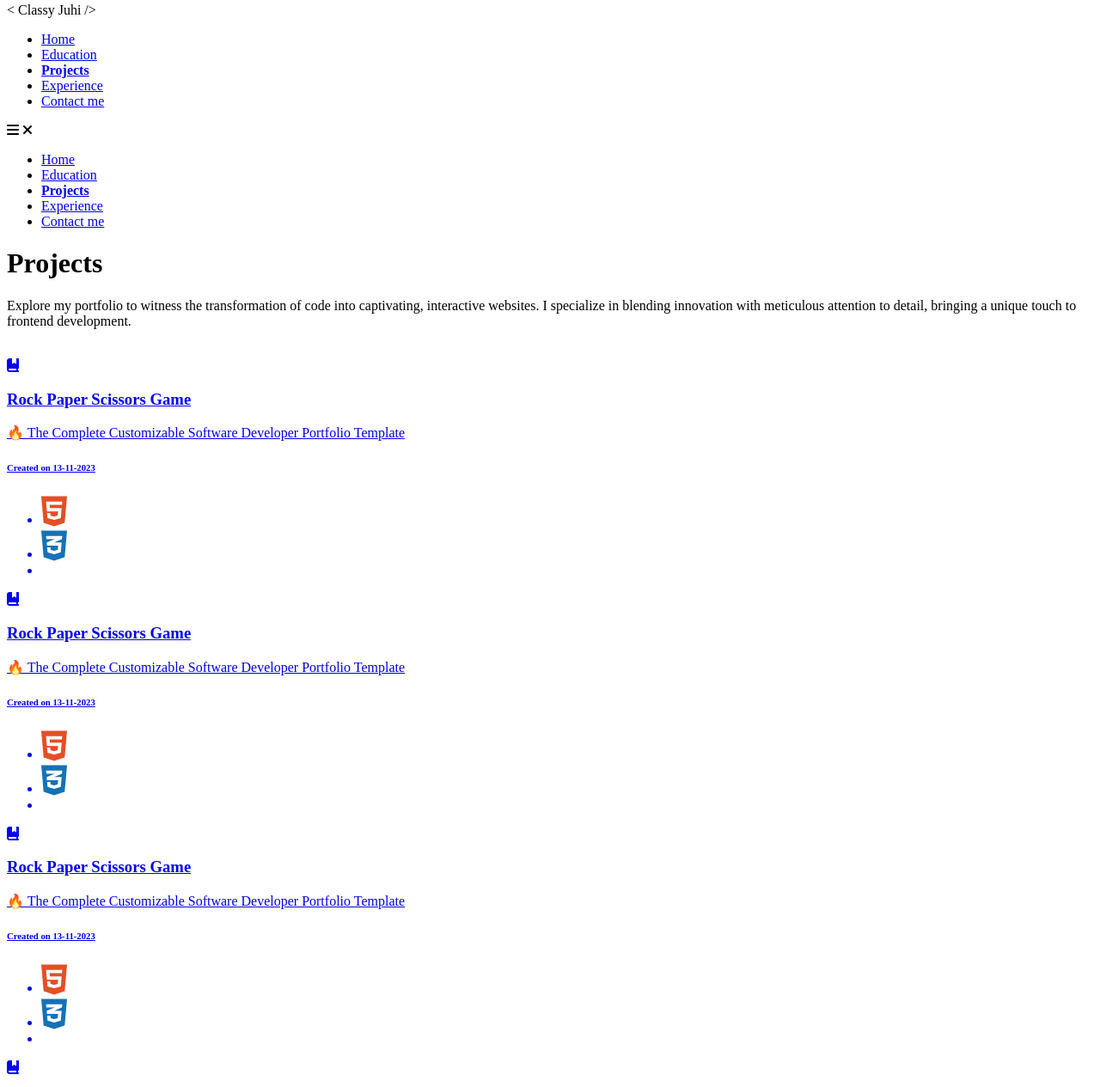
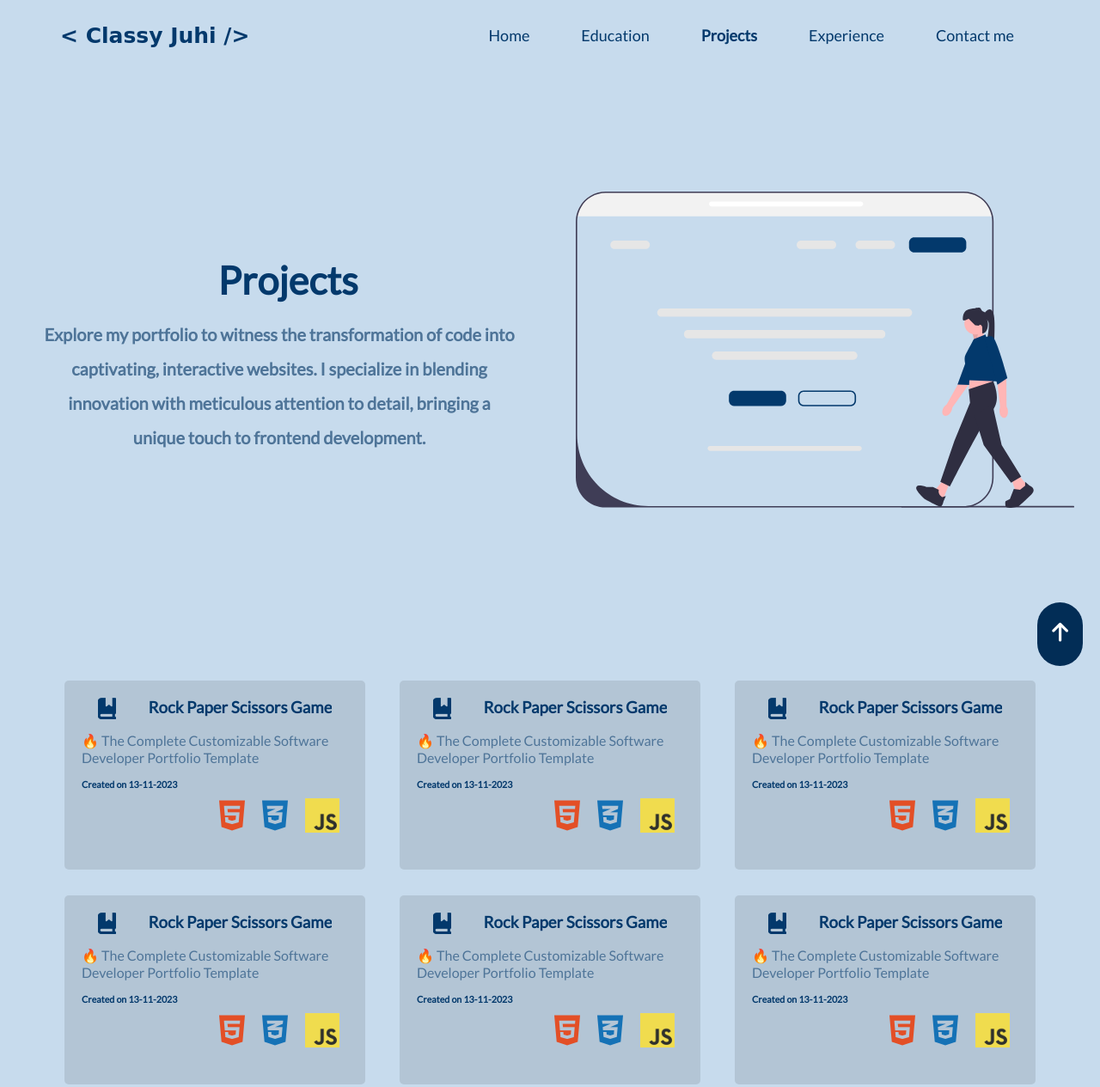
Before and after one commit to ClassyJuhi/Classy-Juhi-Portfolio, a plain HTML site: page html_pages/projects.html in a window 1280 px wide. Shown: the part 5-1270 px from the top of the page at 86% size. Drawn offline with Linux system fonts and the light colour scheme; the site is published under a folder, as on GitHub Pages, so addresses that start at the root find nothing; a web font is replaced by a local one.

Commit message:
update project

```diff
--- a/html_pages/projects.html
+++ b/html_pages/projects.html
@@ -5,9 +5,9 @@
   <meta charset="UTF-8">
   <meta name="viewport" content="width=device-width, initial-scale=1.0">
   <title>Document</title>
-  <link rel="favicon" type="png/image" href="/assets/logo.svg">
-  <link rel="stylesheet" href="/style_pages/projects.css">
-  <link rel="stylesheet" href="/style_pages/common.css">
+  <link rel="favicon" type="png/image" href="../assets/logo.svg">
+  <link rel="stylesheet" href="../style_pages/projects.css">
+  <link rel="stylesheet" href="../style_pages/common.css">
   <link rel="stylesheet" href="https://cdnjs.cloudflare.com/ajax/libs/font-awesome/6.4.2/css/all.min.css">
 </head>
 
@@ -19,22 +19,22 @@
         </juhi>
       </div>
       <ul id="navLi">
-        <li><a href="/html_pages/home.html">Home</a></li>
-        <li><a href="/html_pages/education.html">Education</a></li>
-        <li><a style="font-weight: 700;" href="/html_pages/projects.html">Projects</a></li>
-        <li><a href="/html_pages/experience.html">Experience</a></li>
-        <li><a href="/html_pages/contact.html">Contact me</a></li>
+        <li><a href="../html_pages/home.html">Home</a></li>
+        <li><a href="../html_pages/education.html">Education</a></li>
+        <li><a style="font-weight: 700;" href="../html_pages/projects.html">Projects</a></li>
+        <li><a href="../html_pages/experience.html">Experience</a></li>
+        <li><a href="../html_pages/contact.html">Contact me</a></li>
       </ul>
       <i class="fa-solid fa-bars" id="openSidebar"></i>
       <i class="fa-solid fa-xmark" id="closeSidebar"></i>
     </nav>
     <div class="sidebar" id="sidebar">
       <ul id="sidebarLi">
-        <li><a href="/html_pages/home.html">Home</a></li>
-        <li><a href="/html_pages/education.html">Education</a></li>
-        <li><a style="font-weight: 700;" href="/html_pages/projects.html">Projects</a></li>
-        <li><a href="/html_pages/experience.html">Experience</a></li>
-        <li><a href="/html_pages/contact.html">Contact me</a></li>
+        <li><a href="../html_pages/home.html">Home</a></li>
+        <li><a href="../html_pages/education.html">Education</a></li>
+        <li><a style="font-weight: 700;" href="../html_pages/projects.html">Projects</a></li>
+        <li><a href="../html_pages/experience.html">Experience</a></li>
+        <li><a href="../html_pages/contact.html">Contact me</a></li>
       </ul>
     </div>
       <div class="projectIntro">
@@ -44,7 +44,7 @@
             specialize in blending innovation with meticulous attention to detail, bringing a unique touch to frontend
             development.</p>
         </div>
-        <img src="/assets/project.svg" alt="">
+        <img src="../assets/project.svg" alt="">
       </div>
 
     <div class="projectBoxes animate">
@@ -60,7 +60,7 @@
             <ul class="lang">
               <li class="list1"><i class="fa-brands fa-html5" style="color: #e34f26; font-size: 40px;"></i></li>
               <li class="list2"><i class="fa-brands fa-css3-alt" style="color: #1572b6; font-size: 40px;"></i></li>
-              <li class="list3"><img style="width: 40px;" src="/assets/Js.png" alt=""></li>
+              <li class="list3"><img style="width: 40px;" src="../assets/Js.png" alt=""></li>
             </ul>
           </a>
         </div>
@@ -75,7 +75,7 @@
             <ul class="lang">
               <li class="list1"><i class="fa-brands fa-html5" style="color: #e34f26; font-size: 40px;"></i></li>
               <li class="list2"><i class="fa-brands fa-css3-alt" style="color: #1572b6; font-size: 40px;"></i></li>
-              <li class="list3"><img style="width: 40px;" src="/assets/Js.png" alt=""></li>
+              <li class="list3"><img style="width: 40px;" src="../assets/Js.png" alt=""></li>
             </ul>
           </a>
         </div>
@@ -90,7 +90,7 @@
             <ul class="lang">
               <li class="list1"><i class="fa-brands fa-html5" style="color: #e34f26; font-size: 40px;"></i></li>
               <li class="list2"><i class="fa-brands fa-css3-alt" style="color: #1572b6; font-size: 40px;"></i></li>
-              <li class="list3"><img style="width: 40px;" src="/assets/Js.png" alt=""></li>
+              <li class="list3"><img style="width: 40px;" src="../assets/Js.png" alt=""></li>
             </ul>
           </a>
         </div>
@@ -105,7 +105,7 @@
             <ul class="lang">
               <li class="list1"><i class="fa-brands fa-html5" style="color: #e34f26; font-size: 40px;"></i></li>
               <li class="list2"><i class="fa-brands fa-css3-alt" style="color: #1572b6; font-size: 40px;"></i></li>
-              <li class="list3"><img style="width: 40px;" src="/assets/Js.png" alt=""></li>
+              <li class="list3"><img style="width: 40px;" src="../assets/Js.png" alt=""></li>
             </ul>
           </a>
         </div>
@@ -120,7 +120,7 @@
             <ul class="lang">
               <li class="list1"><i class="fa-brands fa-html5" style="color: #e34f26; font-size: 40px;"></i></li>
               <li class="list2"><i class="fa-brands fa-css3-alt" style="color: #1572b6; font-size: 40px;"></i></li>
-              <li class="list3"><img style="width: 40px;" src="/assets/Js.png" alt=""></li>
+              <li class="list3"><img style="width: 40px;" src="../assets/Js.png" alt=""></li>
             </ul>
           </a>
         </div>
@@ -135,7 +135,7 @@
             <ul class="lang">
               <li class="list1"><i class="fa-brands fa-html5" style="color: #e34f26; font-size: 40px;"></i></li>
               <li class="list2"><i class="fa-brands fa-css3-alt" style="color: #1572b6; font-size: 40px;"></i></li>
-              <li class="list3"><img style="width: 40px;" src="/assets/Js.png" alt=""></li>
+              <li class="list3"><img style="width: 40px;" src="../assets/Js.png" alt=""></li>
             </ul>
           </a>
         </div>
@@ -149,8 +149,8 @@
   <footer>
     <p>Made with ❤️ by Classy Juhi</p>
   </footer>
-  <button id="goToTop"><a href="/html pages/projects.html"><i class="fa-solid fa-arrow-up"></i></a></button>
-  <script src="/scripts/common.js"></script>
+  <button id="goToTop"><a href="projects.html"><i class="fa-solid fa-arrow-up"></i></a></button>
+  <script src="../scripts/common.js"></script>
 </body>
 
 </html>
```
Also changed, not shown: html_pages/home.html (+1 -1 lines).
